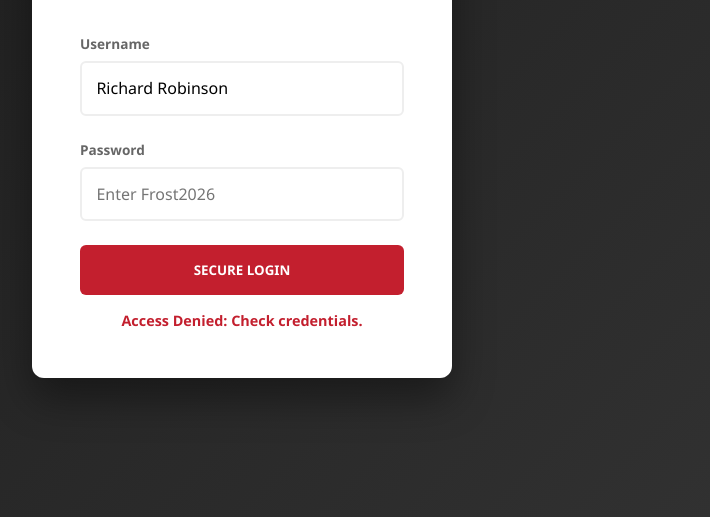
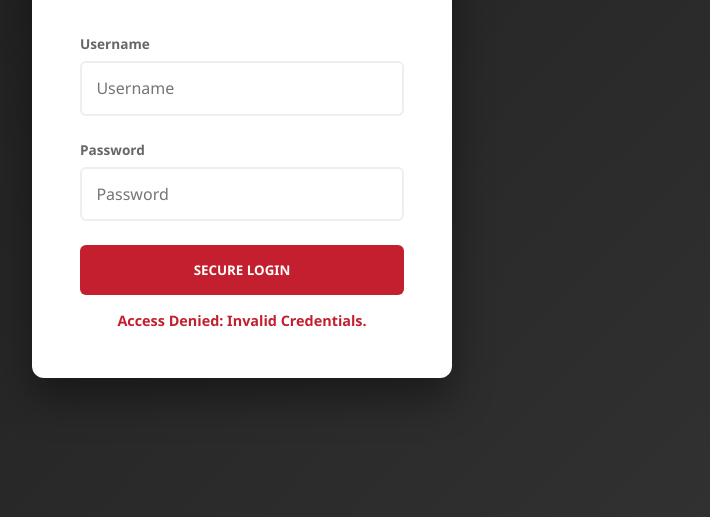
Before and after one commit to Rich01623/AdminPanel, a plain HTML site: page index.html in a window 1280 px wide. Both pictures are taken after a click on the button "SECURE LOGIN". Shown: the part 283-800 px from the top of the page, without its empty margins (398-1108 px from the left). Drawn offline with nearby package versions, Linux system fonts and the light colour scheme.

Commit message:
Update index.html

```diff
--- a/index.html
+++ b/index.html
@@ -30,8 +30,11 @@
         .login-card img { max-width: 250px; margin-bottom: 2rem; }
         .form-group { text-align: left; margin-bottom: 1.5rem; }
         label { display: block; margin-bottom: 0.5rem; font-weight: 600; font-size: 0.85rem; color: #666; }
-        input { width: 100%; padding: 0.9rem; border: 2px solid #eee; border-radius: 6px; font-size: 1rem; }
-        input:focus { outline: none; border-color: var(--frost-red); }
+        input {
+            width: 100%; padding: 0.9rem; border: 2px solid #eee; border-radius: 6px; font-size: 1rem;
+            outline: none; transition: border-color 0.3s;
+        }
+        input:focus { border-color: var(--frost-red); }
         .login-btn {
             width: 100%; padding: 1rem; background: var(--frost-red); color: white;
             border: none; border-radius: 6px; font-weight: bold; cursor: pointer; transition: 0.3s;
@@ -78,14 +81,14 @@
             <img src="logo.png" alt="Frost Transport Solutions">
             <div class="form-group">
                 <label>Username</label>
-                <input type="text" id="username" value="Richard Robinson">
+                <input type="text" id="username" placeholder="Username">
             </div>
             <div class="form-group">
                 <label>Password</label>
-                <input type="password" id="password" placeholder="Enter Frost2026">
+                <input type="password" id="password" placeholder="Password">
             </div>
             <button class="login-btn" onclick="handleLogin()">SECURE LOGIN</button>
-            <p id="error-msg" class="error-msg">Access Denied: Check credentials.</p>
+            <p id="error-msg" class="error-msg">Access Denied: Invalid Credentials.</p>
         </div>
     </div>
 
@@ -97,34 +100,17 @@
                 <button class="logout-btn" onclick="handleLogout()">Logout</button>
             </div>
         </nav>
-
         <div class="main-content">
             <div class="welcome-msg">
                 <h1>Master Admin Suite</h1>
-                <p>Welcome back, Richard. Select an application to begin.</p>
+                <p>Select an application to begin.</p>
             </div>
-
             <div class="app-grid">
-                <div class="app-card" onclick="openApp(0)">
-                    <div class="icon-box"><i data-lucide="smartphone" size="32"></i></div>
-                    <h3>Drivers App</h3>
-                </div>
-                <div class="app-card" onclick="openApp(1)">
-                    <div class="icon-box"><i data-lucide="shield-check" size="32"></i></div>
-                    <h3>Driver Admin</h3>
-                </div>
-                <div class="app-card" onclick="openApp(2)">
-                    <div class="icon-box"><i data-lucide="book-open" size="32"></i></div>
-                    <h3>FTS Directory</h3>
-                </div>
-                <div class="app-card" onclick="openApp(3)">
-                    <div class="icon-box"><i data-lucide="layout" size="32"></i></div>
-                    <h3>Customer Portal</h3>
-                </div>
-                <div class="app-card" onclick="openApp(4)">
-                    <div class="icon-box"><i data-lucide="calendar-check" size="32"></i></div>
-                    <h3>Customer Bookings</h3>
-                </div>
+                <div class="app-card" onclick="openApp(0)"><div class="icon-box"><i data-lucide="smartphone" size="32"></i></div><h3>Drivers App</h3></div>
+                <div class="app-card" onclick="openApp(1)"><div class="icon-box"><i data-lucide="shield-check" size="32"></i></div><h3>Driver Admin</h3></div>
+                <div class="app-card" onclick="openApp(2)"><div class="icon-box"><i data-lucide="book-open" size="32"></i></div><h3>FTS Directory</h3></div>
+                <div class="app-card" onclick="openApp(3)"><div class="icon-box"><i data-lucide="layout" size="32"></i></div><h3>Customer Portal</h3></div>
+                <div class="app-card" onclick="openApp(4)"><div class="icon-box"><i data-lucide="calendar-check" size="32"></i></div><h3>Customer Bookings</h3></div>
             </div>
         </div>
     </div>
@@ -134,53 +120,45 @@
             <button class="back-btn" onclick="closeApp()">
                 <i data-lucide="arrow-left" size="18"></i> Back to Dashboard
             </button>
-            <span id="active-app-name" style="color:white; margin-left: 20px; font-weight: bold; letter-spacing: 0.5px;"></span>
+            <span id="active-app-name" style="color:white; margin-left: 20px; font-weight: bold;"></span>
         </div>
-        <iframe id="app-frame" src=""></iframe>
+        <iframe id="app-frame" src="" allow="fullscreen"></iframe>
     </div>
 
     <script>
-        // --- ADMIN CONFIGURATION ---
+        // Use EXACT matches for verification
         const VALID_USER = "Richard Robinson";
         const VALID_PASS = "Frost2026";
 
-        // Mapped to your specific links
         const appUrls = [
-            "https://rich01623.github.io/frost-fleet-app/",    // 1. Drivers App
-            "https://rich01623.github.io/Office-dashboard/",  // 2. Driver Admin
-            "https://rich01623.github.io/fts-directory/",   // 3. FTS Directory
-            "https://rich01623.github.io/FTS-Customer-Portal/",   // 4. Customer Portal
-            ""                                      // 5. Customer Bookings (Add URL here)
+            "https://rich01623.github.io/frost-fleet-app/",
+            "https://rich01623.github.io/Office-dashboard/",
+            "https://rich01623.github.io/fts-directory/",
+            "https://rich01623.github.io/FTS-Customer-Portal/",
+            ""
         ];
-
-        const appNames = [
-            "Drivers App",
-            "Driver Admin",
-            "FTS Directory",
-            "Customer Portal",
-            "Customer Bookings"
-        ];
-
-        // --- CORE LOGIC ---
 
         window.onload = () => {
             lucide.createIcons();
-            // Check for existing session
             if (localStorage.getItem('frost_session_active') === 'true') {
                 showDashboard();
             }
         };
 
         function handleLogin() {
-            const u = document.getElementById('username').value;
+            // Trim whitespace and handle casing
+            const u = document.getElementById('username').value.trim();
             const p = document.getElementById('password').value;
             const err = document.getElementById('error-msg');
 
+            // Verification (Compare exactly as defined)
             if (u === VALID_USER && p === VALID_PASS) {
                 localStorage.setItem('frost_session_active', 'true');
                 showDashboard();
             } else {
                 err.style.display = 'block';
+                document.getElementById('password').value = "";
+                localStorage.removeItem('frost_session_active'); // Clear any bad data
             }
         }
 
@@ -194,26 +172,18 @@
             document.getElementById('dashboard-screen').style.display = 'flex';
         }
 
-        // --- APP VIEWER LOGIC ---
-
         function openApp(index) {
             const url = appUrls[index];
-            if (!url) {
-                alert("The link for '" + appNames[index] + "' hasn't been added to the code yet.");
-                return;
-            }
-
-            document.getElementById('active-app-name').innerText = "FROST SUITE | " + appNames[index].toUpperCase();
+            if (!url) { return alert("Link not yet added."); }
             document.getElementById('app-frame').src = url;
             document.getElementById('app-viewer').style.display = 'block';
         }
 
         function closeApp() {
             document.getElementById('app-viewer').style.display = 'none';
-            document.getElementById('app-frame').src = ""; // Stop the page from running in background
+            document.getElementById('app-frame').src = "";
         }
 
-        // Listen for Enter Key on Login
         document.addEventListener('keypress', (e) => {
             if (e.key === 'Enter' && document.getElementById('login-screen').style.display !== 'none') {
                 handleLogin();
```
